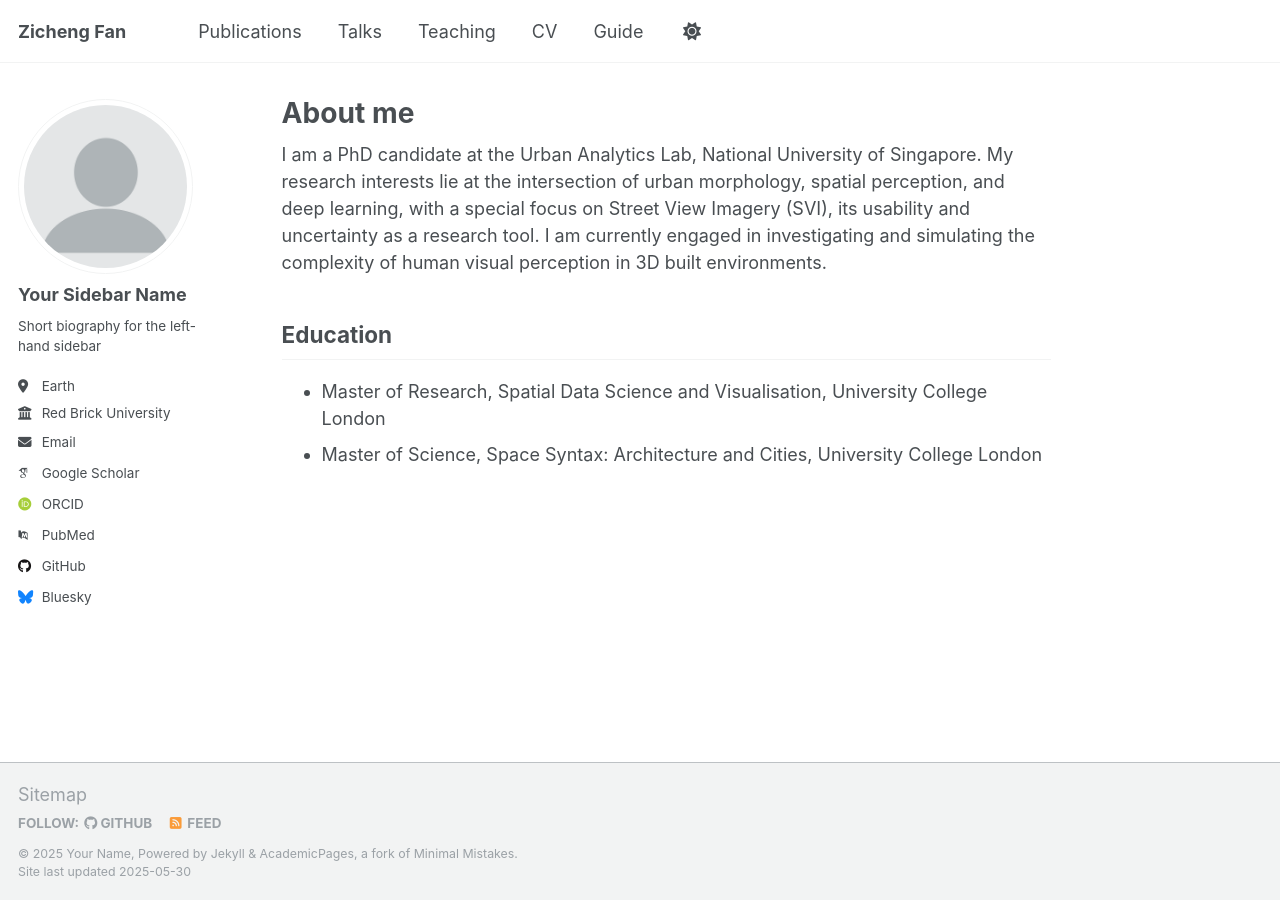
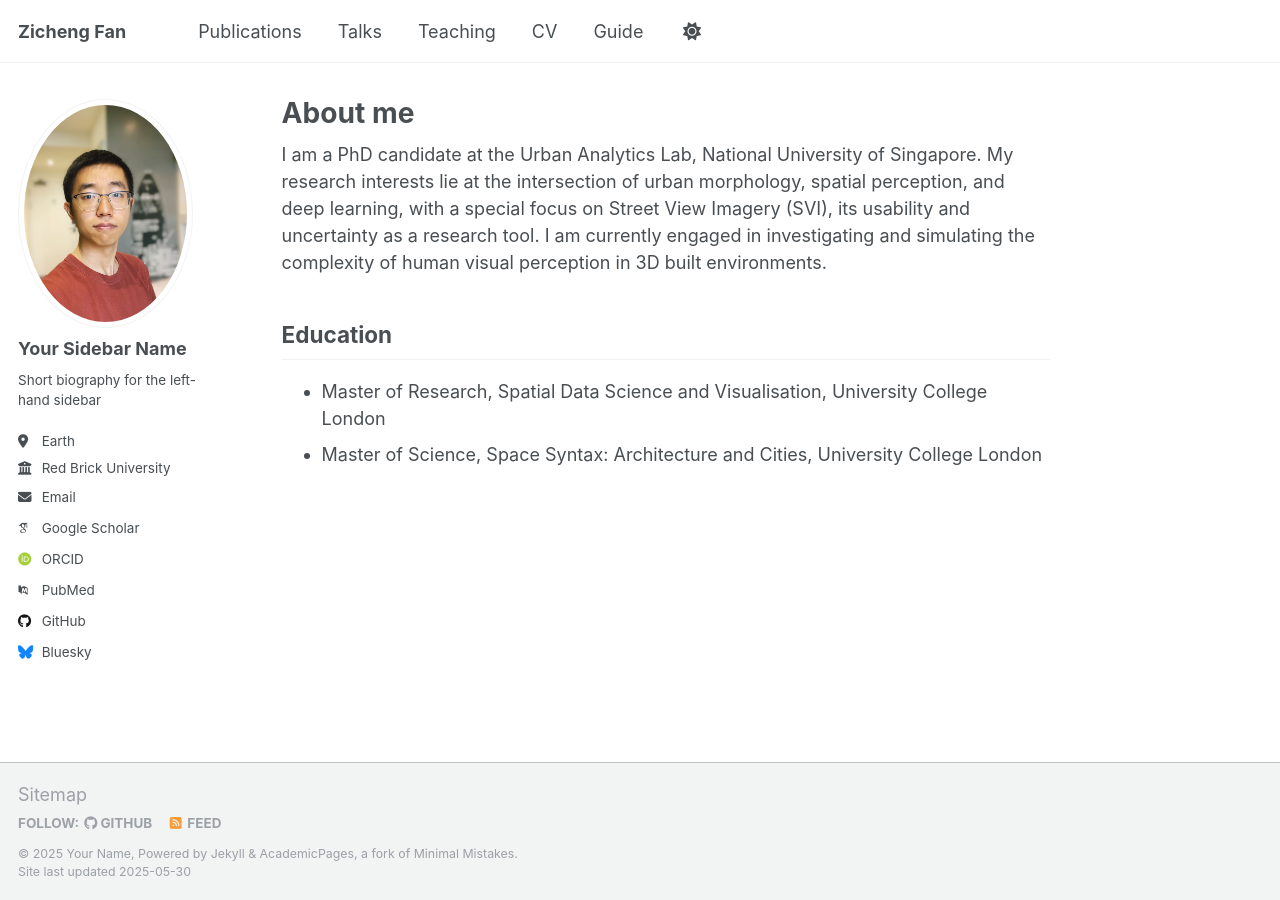
Before and after one commit to zichengfan/zichengfan.github.io, a Jekyll site: the page built from _pages/about.md, in a window 1280 px wide. Built offline with Jekyll 4.4.1, drawn with Linux system fonts in a browser that asks for light colours; some web fonts are replaced.

Commit message:
Update _config.yml

```diff
--- a/_config.yml
+++ b/_config.yml
@@ -22,7 +22,7 @@ repository               : "academicpages/academicpages.github.io"
 #               Additional customization can be done by editing /_includes/author-profile.html
 author:
   # Biographic information
-  avatar           : "profile.png"
+  avatar           : "profile_zicheng.JPG"
   name             : "Your Sidebar Name"
   pronouns         : # example: "she/her"
   bio              : "Short biography for the left-hand sidebar"
```
